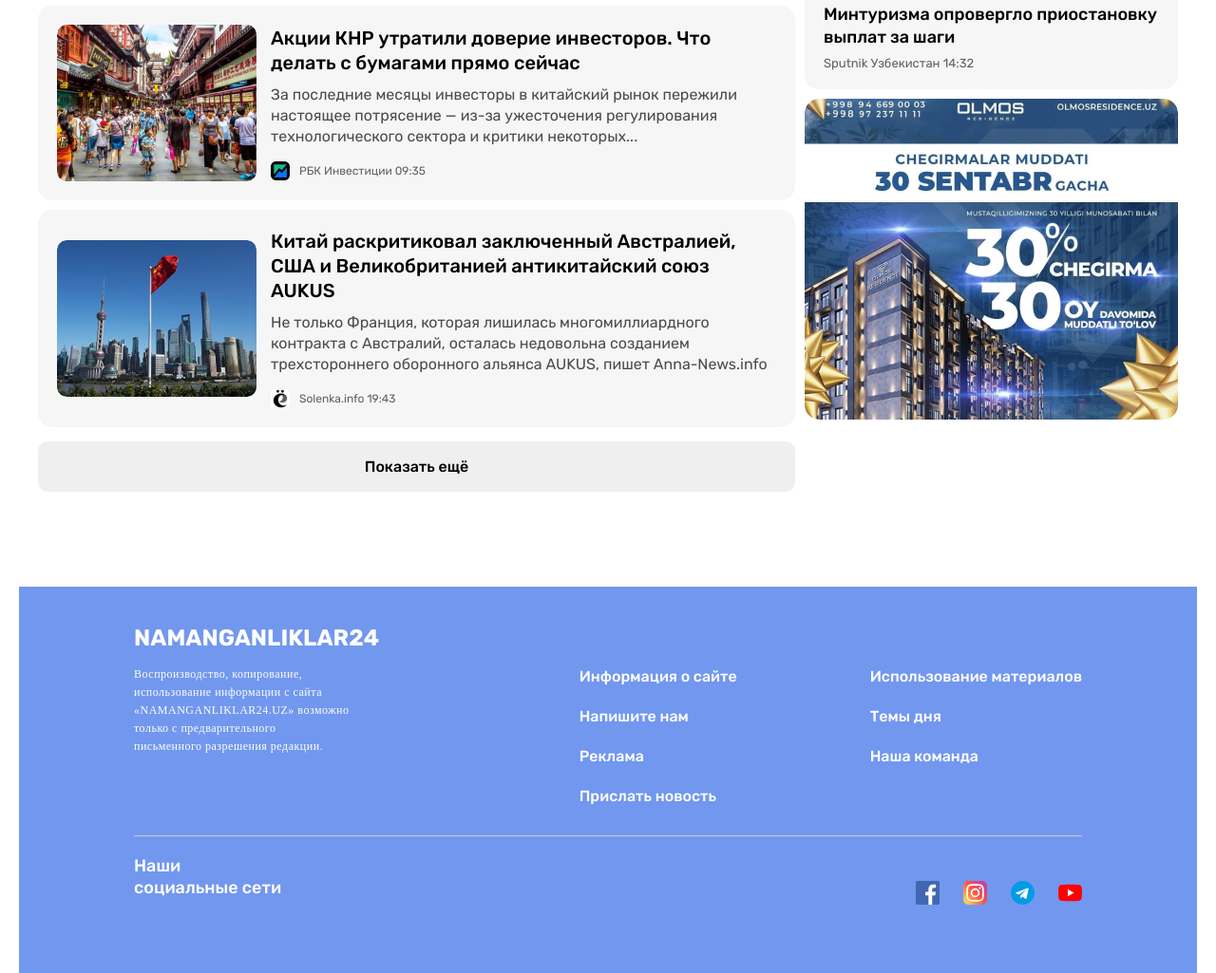
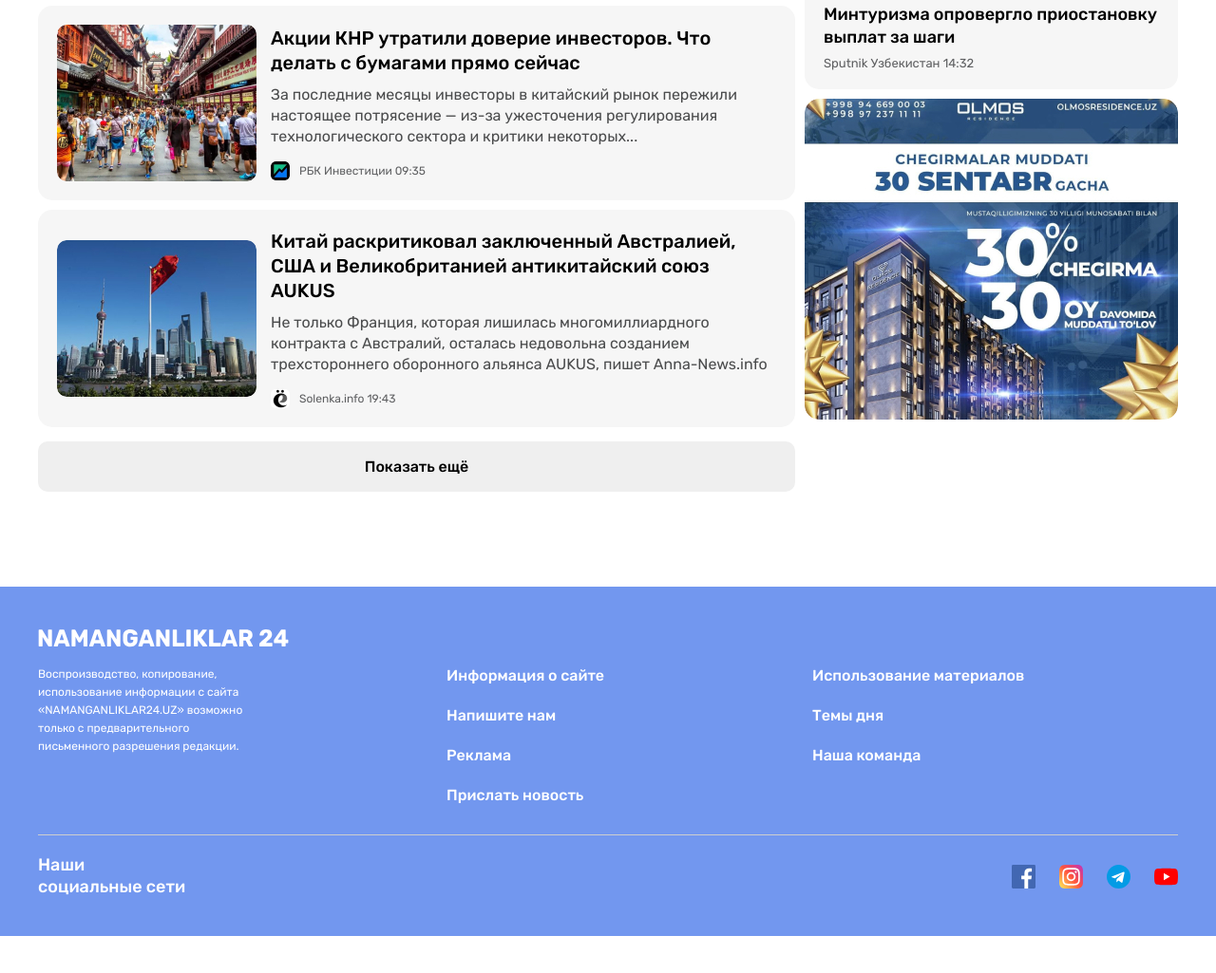
Before and after one commit to ozodbekqurbanbayev/ozodbek-n24, a plain HTML site: page index.html in a window 1280 px wide. Shown: the part 1866-2891 px from the top of the page at 95% size. After the commit the page ends 2852 px from the top, so only its background shows below. Drawn offline with Linux system fonts and the light colour scheme.

Commit message:
add site-footer

```diff
--- a/css/styles.css
+++ b/css/styles.css
@@ -69,6 +69,7 @@ img{
 *:focus{
   outline: 2px dashed #7296ec;
   outline-offset: 3px;
+
 }
 
 
@@ -464,128 +465,107 @@ border-radius: 15px;
 }
 
 /* FOOTEr-top */
-.footer-top{
-  border-bottom: 1px solid #CECECE;
+.site-footer {
+  background-color:  rgba(114, 151, 239, 1);
+padding-top: 40px;
+padding-bottom: 40px;
+color: #fff;
 }
-.content{
-  width: 998px;
-margin-right: auto;
-margin-left: auto;
+.site-footer *:focus{
+  outline: 2px dashed #fff;
 
 
 }
-.footer-color{
-background-color: #7297EF;
+.container {
 }
-.footer-top-link{
-  color: #FFF;
-  font-family: "Rubik";
-  font-size: 24px;
-  font-style: normal;
-  font-weight: 700;
-  line-height: normal;
-  text-decoration: none;
+.site-footer-logo-wrapper {
+  display: flex;
+  margin-bottom: 15px;
 }
-.footer-top-link:active{
- opacity: 0.6;
+.site-footer-logo {
+  display: flex;
 }
-.footer-top-link-box{
-  margin: 0;
-padding: 0;
-padding-top: 40px;
+.site-footer-logo:hover{
+  opacity: 0.8;
 }
-
-.footer-top-text{
-  color: #FFF;
-  font-family:" Rubik";
-  font-size: 12px;
-  font-style: normal;
-  font-weight: 400;
-  line-height: 19px;
-
- width: 229px;
-letter-spacing: 0.5px;
+.site-footer-logo:active{
+  opacity: 0.6;
+}
+.site-footer-logo-img {
+  width: 264px;
+  height: 28px;
+  object-fit: contain;
 
 }
-.footer-top-text{
+.site-footer-about-links {
+  display: flex;
+}
+.site-footer-about {
+  width: 230px;
+  font-size: 12px;
+  line-height: 19px;
+  margin-right: 200px;
+}
+.site-footer-links-wrapper {
+  flex-grow: 1;
+  display: flex;
+}
+.site-footer-links {
+  width: 50%;
+  padding-left: 0;
+  padding-right: 24px;
+  margin: 0;
+  list-style: none;
+  font-weight: 500;
+}
+.site-footer-links-item:not(:last-child){
+  margin-bottom: 20px;
+}
+.site-footer-link {
+  display: inline-block;
+  text-decoration: none;
+  color: #fff;
+}
+.site-footer-link:hover{
+  text-decoration: underline;
+}
+.site-footer-divider {
 
-  margin: 0;
-  padding: 0;
-  margin-top: 15px;
+  height: 1px;
+  border: 0;
+  background-color: rgba(206, 206, 206, 1);
+  margin-top: 30px;
+  margin-bottom: 20px;
 
 }
-.footer-top-list-item{
-  list-style: none;
-  margin: 0;
-  padding: 0;
-
-}
-.footer-top-list-item:not(:last-child){
-
-  margin-bottom: 20px;
-}
-
-.footer-list-item-link{
-  color: #FFF;
-  font-family: 'Rubik';
-  font-size: 16px;
-  font-style: normal;
-  font-weight: 500;
-  line-height: normal;
-  text-decoration: none;
-
-
-
-
-}
-.footer-list-item-link:active{
-  opacity: 0.6;
-}
-
-
-
-.footer-top-display{
+.site-footer-socials {
   display: flex;
   justify-content: space-between;
-  align-items: flex-start;
-  margin-right: auto;
-  margin-left: auto;
+  align-items: center;
 }
-.footer-top-hero{
-margin-bottom: 30px;
+.site-footer-socials-heading {
+  width: 160px;
+  margin: 0;
+  font-size: 18px;
+  line-height: 23px;
+  font-weight: 500;
 }
-
-/* FOOTER-BOTTOM */
-.footer-bottom-text{
-  margin-top: 20px;
-  margin-bottom: 40px;
-  color: #FFF;
-  font-family: Rubik;
-  font-size: 18px;
-  font-style: normal;
-  font-weight: 500;
-  line-height: 23px; /* 127.778% */
+.site-footer-socials-list {
+  display: flex;
+  align-items: center;
+  padding: 0;
+  margin: 0;
+  list-style: none;
 }
-/* linklar */
-.footer-bottom-display{
-  display: flex;
-  justify-content: space-between;
+.site-footer-socials-item:not(:last-child){
+  margin-right: 25px;
 }
-.footer-bottom-list {
+.site-footer-social-link {
   display: flex;
 }
-.footer-bottom-item {
-  list-style: none;
-  margin-bottom: 50px;
-  margin-top: 31px;
+.site-footer-socials-icon {
+  flex-shrink: 0;
+  height: 25px;
+  width: 25px;
+  object-fit: contain;
 }
-.footer-bottom-item:not(:last-child){
-  margin-right: 25px;
-}
-.footer-bottom-link {
-  display: inline-block;
-
-}
-.footer-bottom-item:active{
-  opacity: 0.6;
-}
--- a/index.html
+++ b/index.html
@@ -318,61 +318,81 @@
                 </div>
               </main>
               <!-- SITE-FOOTER -->
+              <footer class="site-footer">
+                <div class="container">
+                  <div class="site-footer-logo-wrapper">
+                    <a class="site-footer-logo" href="index.html">
+                      <img class="site-footer-logo-img" src="img/footer-logo.svg" alt="N24 logo footer" width="264" height="28">
+                    </a>
+                  </div>
+                  <div class="site-footer-about-links">
+                    <div class="site-footer-about">Воспроизводство, копирование, использование информации с сайта «NAMANGANLIKLAR24.UZ» возможно только с предварительного письменного разрешения редакции.
+                    </div>
+                    <div class="site-footer-links-wrapper">
+                      <ul class="site-footer-links">
+                        <li class="site-footer-links-item">
+                          <a class="site-footer-link" href="#">Информация о сайте</a>
+                        </li>
+                        <li class="site-footer-links-item">
+                          <a class="site-footer-link" href="#" >Напишите нам</a>
+                        </li>
+                        <li class="site-footer-links-item">
+                          <a class="site-footer-link" href="#" >Реклама</a>
+                        </li>
+                        <li class="site-footer-links-item">
+                          <a class="site-footer-link" href="#" >Прислать новость</a>
+                        </li>
+                      </ul>
 
-  <footer class="footer-color container">
+                      <ul class="site-footer-links">
+                        <li class="site-footer-links-item">
+                          <a class="site-footer-link" href="#">Использование материалов</a>
+                        </li>
+                        <li class="site-footer-links-item">
+                          <a class="site-footer-link" href="#">Темы дня</a>
+                        </li>
+                        <li class="site-footer-links-item">
+                          <a class="site-footer-link" href="#">Наша команда</a>
+                        </li>
 
-  <div>
-    <div class="content">
-      <div class="footer-top">
-        <div class="footer-top-link-box">
-          <a class="footer-top-link" href="#">NAMANGANLIKLAR24</a>
-        </div>
-        <div class="footer-top-display content">
-          <div>
-            <p class="footer-top-text">Воспроизводство, копирование, <br> использование информации с сайта «NAMANGANLIKLAR24.UZ» возможно только с предварительного <br> письменного разрешения редакции.
-          </div>
-          </p>
-          <div>
-            <ul class="footer-top-list">
-              <li class="footer-top-list-item"><a class="footer-list-item-link" href="#">Информация о сайте</a></li>
-              <li class="footer-top-list-item"><a class="footer-list-item-link" href="#">Напишите нам</a></li>
-              <li class="footer-top-list-item"><a class="footer-list-item-link" href="#">Реклама</a></li>
-              <li class="footer-top-list-item footer-top-hero"><a class="footer-list-item-link" href="#">Прислать новость</a></li>
-            </ul>
-          </div>
-          <div>
-            <ul class="footer-top-list">
-              <li class="footer-top-list-item"><a class="footer-list-item-link" href="#">Использование материалов</a></li>
-              <li class="footer-top-list-item"><a class="footer-list-item-link" href="#">Темы дня</a></li>
-              <li class="footer-top-list-item"><a class="footer-list-item-link" href="#">Наша команда</a></li>
-            </ul>
-          </div>
+                      </ul>
+                    </div>
+                  </div>
+                  <hr class="site-footer-divider">
 
-        </div>
-      </div>
+                  <div class="site-footer-socials">
+                    <h2 class="site-footer-socials-heading">Наши социальные сети</h2>
 
-      <!-- FOOTER-BOTTOM -->
-      <div class="footer-bottom-display">
-        <h2 class="footer-bottom-text">Наши <br> социальные сети</h2>
+                    <ul class="site-footer-socials-list">
+                      <li class="site-footer-socials-item">
+                        <a class="site-footer-social-link" href="#" target="_blank">
+                          <img class="site-footer-socials-icon" src="img/free-icon-facebook-1384053 1.svg" alt="fecabook" width="25" height="25">
+                        </a>
+                      </li>
 
-        <!-- linklar -->
-        <ul class="footer-bottom-list">
-          <li class="footer-bottom-item"><a class="footer-bottom-link" href="#"><svg xmlns="http://www.w3.org/2000/svg" width="25" height="25" fill="none"><g clip-path="url(#a)"><path fill="#4267B2" d="M23.62 0H1.379A1.38 1.38 0 0 0 0 1.38v22.241A1.38 1.38 0 0 0 1.38 25h22.24A1.38 1.38 0 0 0 25 23.62V1.379A1.38 1.38 0 0 0 23.62 0Z"/><path fill="#fff" d="M17.26 25v-9.668h3.26l.488-3.784h-3.747v-2.41c0-1.093.303-1.838 1.87-1.838h1.987V3.924c-.345-.046-1.531-.148-2.911-.148-2.88 0-4.853 1.757-4.853 4.987v2.785h-3.247v3.784h3.248V25h3.906Z"/></g><defs><clipPath id="a"><path fill="#fff" d="M0 0h25v25H0z"/></clipPath></defs></svg></a></li>
-          <li class="footer-bottom-item"><a class="footer-bottom-link" href="#"><svg xmlns="http://www.w3.org/2000/svg" width="25" height="25" fill="none"><g clip-path="url(#a)"><path fill="url(#b)" d="M1.562 1.701C-.402 3.741 0 5.91 0 12.495c0 5.469-.954 10.951 4.04 12.242 1.559.4 15.376.4 16.933-.002 2.079-.537 3.77-2.223 4.002-5.164.032-.41.032-13.734-.001-14.153C24.728 2.286 22.8.48 20.259.115 19.677.03 19.56.005 16.573 0 5.976.005 3.653-.466 1.563 1.701Z"/><path fill="#fff" d="M12.498 3.27c-3.782 0-7.374-.337-8.746 3.184-.567 1.454-.484 3.343-.484 6.047 0 2.373-.076 4.603.484 6.046 1.369 3.523 4.99 3.185 8.744 3.185 3.622 0 7.356.377 8.745-3.185.567-1.469.484-3.33.484-6.046 0-3.606.199-5.934-1.55-7.682-1.77-1.771-4.166-1.55-7.681-1.55h.004Zm-.827 1.663c7.89-.012 8.894-.89 8.34 11.295-.197 4.31-3.479 3.836-7.512 3.836-7.354 0-7.566-.21-7.566-7.567 0-7.443.584-7.56 6.738-7.566v.002Zm5.754 1.532a1.107 1.107 0 1 0 0 2.215 1.107 1.107 0 0 0 0-2.215ZM12.498 7.76a4.74 4.74 0 1 0 .001 9.48 4.74 4.74 0 0 0-.001-9.48Zm0 1.664c4.068 0 4.073 6.154 0 6.154-4.067 0-4.073-6.154 0-6.154Z"/></g><defs><linearGradient id="b" x1="1.61" x2="24.845" y1="23.403" y2="3.294" gradientUnits="userSpaceOnUse"><stop stop-color="#FD5"/><stop offset=".5" stop-color="#FF543E"/><stop offset="1" stop-color="#C837AB"/></linearGradient><clipPath id="a"><path fill="#fff" d="M0 0h25v25H0z"/></clipPath></defs></svg></a></li>
-          <li class="footer-bottom-item"><a class="footer-bottom-link" href="#"><svg xmlns="http://www.w3.org/2000/svg" width="25" height="25" fill="none"><g clip-path="url(#a)"><path fill="#039BE5" d="M12.5 25C19.404 25 25 19.404 25 12.5S19.404 0 12.5 0 0 5.596 0 12.5 5.596 25 12.5 25Z"/><path fill="#fff" d="m5.72 12.23 12.052-4.648c.56-.202 1.048.137.866.983l.002-.001-2.053 9.667c-.152.686-.559.852-1.129.53l-3.125-2.304-1.507 1.452c-.167.167-.307.308-.63.308l.222-3.18 5.791-5.233c.252-.222-.056-.347-.388-.126l-7.158 4.506-3.085-.962c-.67-.213-.684-.67.142-.993Z"/></g><defs><clipPath id="a"><path fill="#fff" d="M0 0h25v25H0z"/></clipPath></defs></svg></a></li>
-          <li class="footer-bottom-item"><a class="footer-bottom-link" href="#"><svg width="25" height="25" viewBox="0 0 25 25" fill="none" xmlns="http://www.w3.org/2000/svg">
-            <path d="M24.4849 6.49871C24.1967 5.42773 23.3523 4.58355 22.2815 4.29516C20.3252 3.75977 12.4998 3.75977 12.4998 3.75977C12.4998 3.75977 4.67451 3.75977 2.71815 4.27475C1.66797 4.56295 0.80299 5.42793 0.514791 6.49871C0 8.45487 0 12.5118 0 12.5118C0 12.5118 0 16.5891 0.514791 18.5249C0.803181 19.5956 1.64737 20.44 2.71834 20.7284C4.69511 21.2638 12.4999 21.2638 12.4999 21.2638C12.4999 21.2638 20.3252 21.2638 22.2815 20.7488C23.3525 20.4606 24.1967 19.6162 24.4851 18.5455C24.9999 16.5891 24.9999 12.5324 24.9999 12.5324C24.9999 12.5324 25.0205 8.45487 24.4849 6.49871Z" fill="#FF0000"/>
-            <path d="M10.0038 16.2605L16.5111 12.5126L10.0038 8.76465V16.2605Z" fill="white"/>
-            </svg>
-            </a></li>
-        </ul>
-      </div>
-    </div>
-  </div>
+                      <li class="site-footer-socials-item">
+                        <a class="site-footer-social-link" href="#" target="_blank">
+                          <img class="site-footer-socials-icon" src="img/free-icon-instagram-2111463 1.svg" alt="instagram" width="25" height="25">
+                        </a>
+                      </li>
+
+                      <li class="site-footer-socials-item">
+                        <a class="site-footer-social-link" href="#" target="_blank">
+                          <img class="site-footer-socials-icon" src="img/free-icon-telegram-2111646 1.svg" alt="telegram" width="25" height="25">
+                        </a>
+                      </li>
+
+                      <li class="site-footer-socials-item">
+                        <a class="site-footer-social-link" href="#" target="_blank">
+                          <img class="site-footer-socials-icon" src="img/free-icon-youtube-1384060 1.svg" alt="yutube" width="25" height="25">
+                        </a>
+                      </li>
+                    </ul>
+                  </div>
+                </div>
+
+              </footer>
 
 
-  </footer>
-
-
-          </body>
-          </html>
+            </body>
+            </html>
```
Also changed, not shown: img/footer-logo.svg (added).
